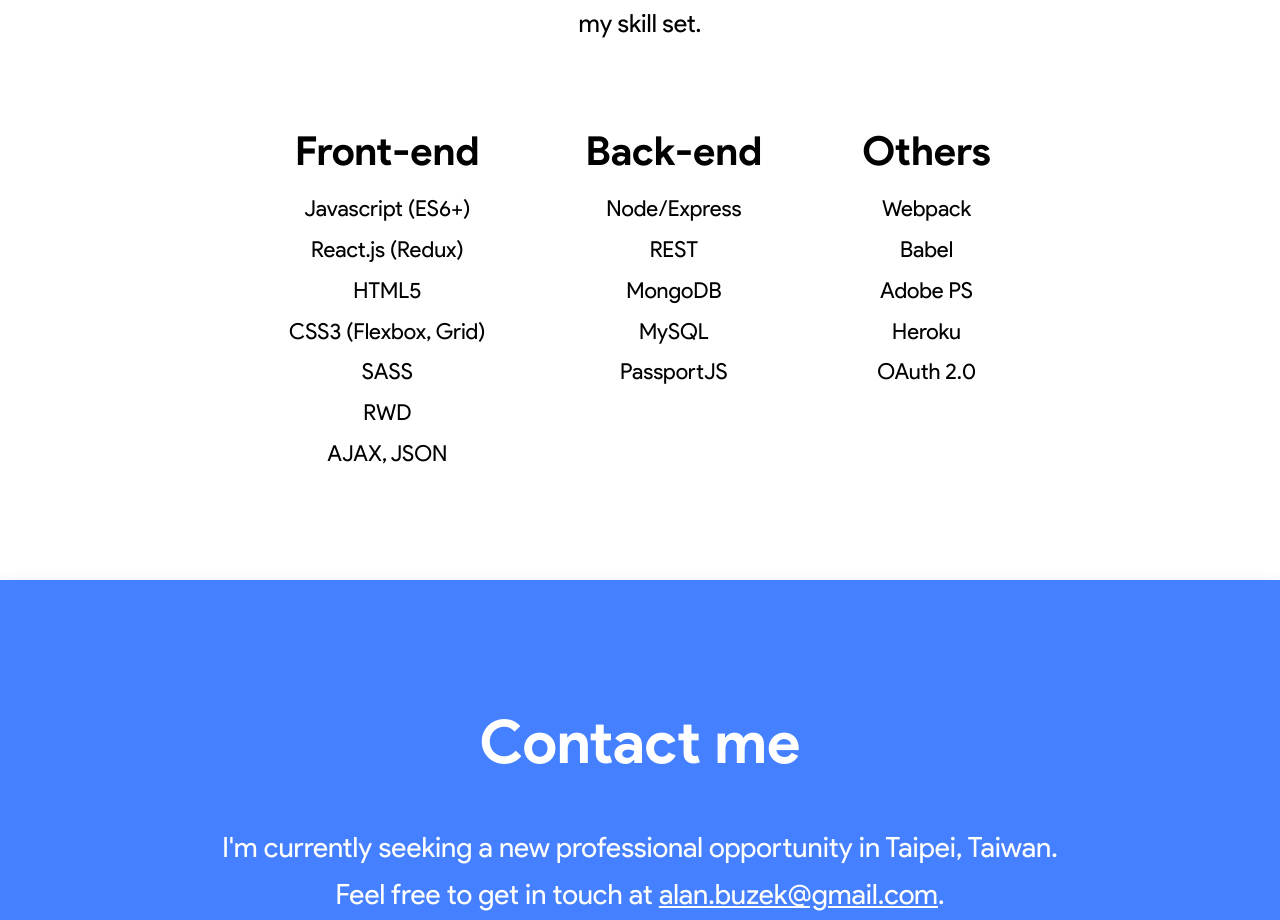
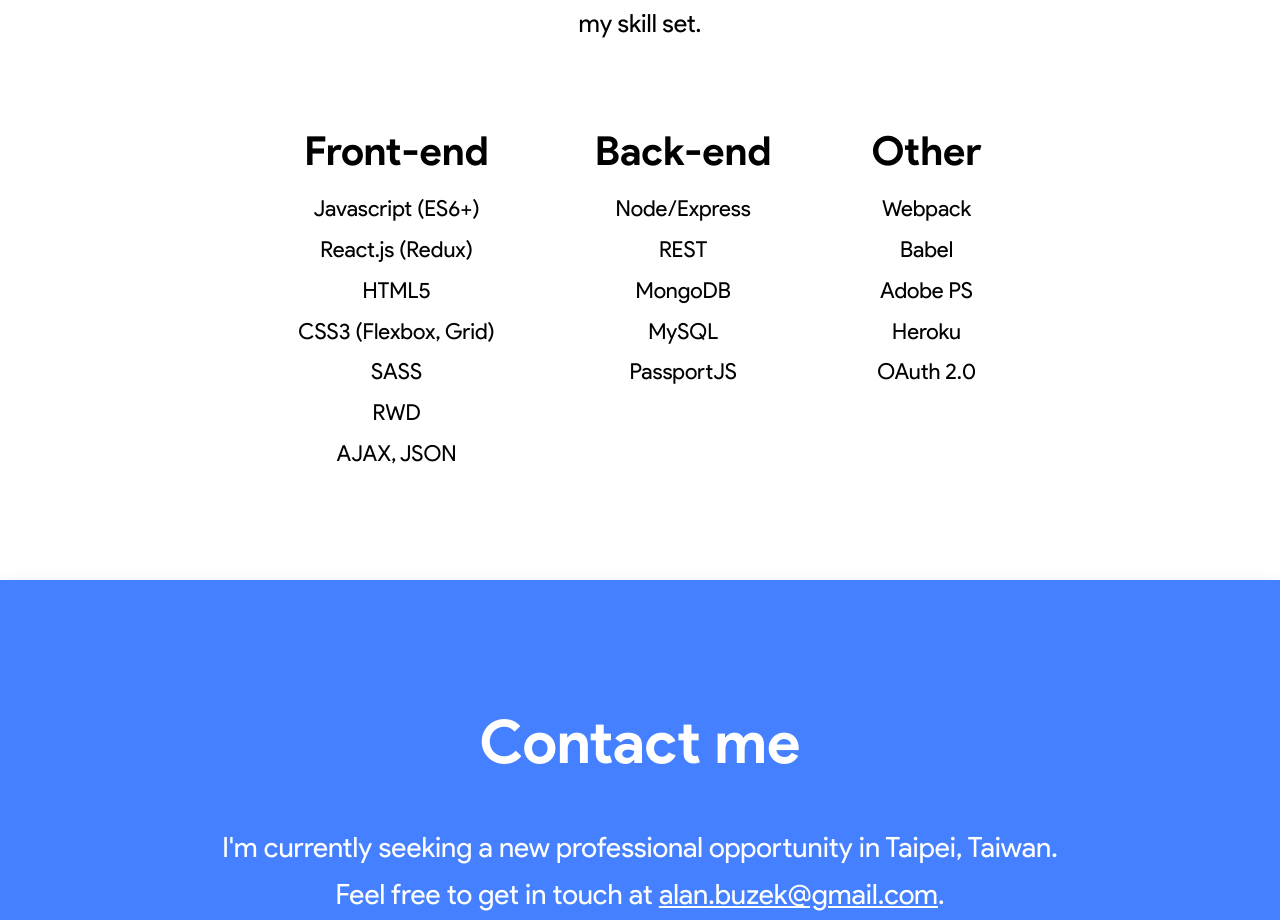
Before and after one commit to alanbuzek/buzek.io, a React (Create React App) app: page / in a window 1280 px wide. Shown: the part 3662-4582 px from the top of the page. Built offline with nearby package versions, Linux system fonts and the light colour scheme.

Commit message:
type skills fixed

```diff
--- a/src/components/LandingPage.js
+++ b/src/components/LandingPage.js
@@ -63,7 +63,7 @@
                 </ul>
               </div>
               <div className="skills">
-                <h2 className="skills__heading heading-2 heading">Others</h2>{' '}
+                <h2 className="skills__heading heading-2 heading">Other</h2>{' '}
                 <ul className="skills__list">
                   <li className="skills__list--element">Webpack</li>
                   <li className="skills__list--element">Babel</li>
```
